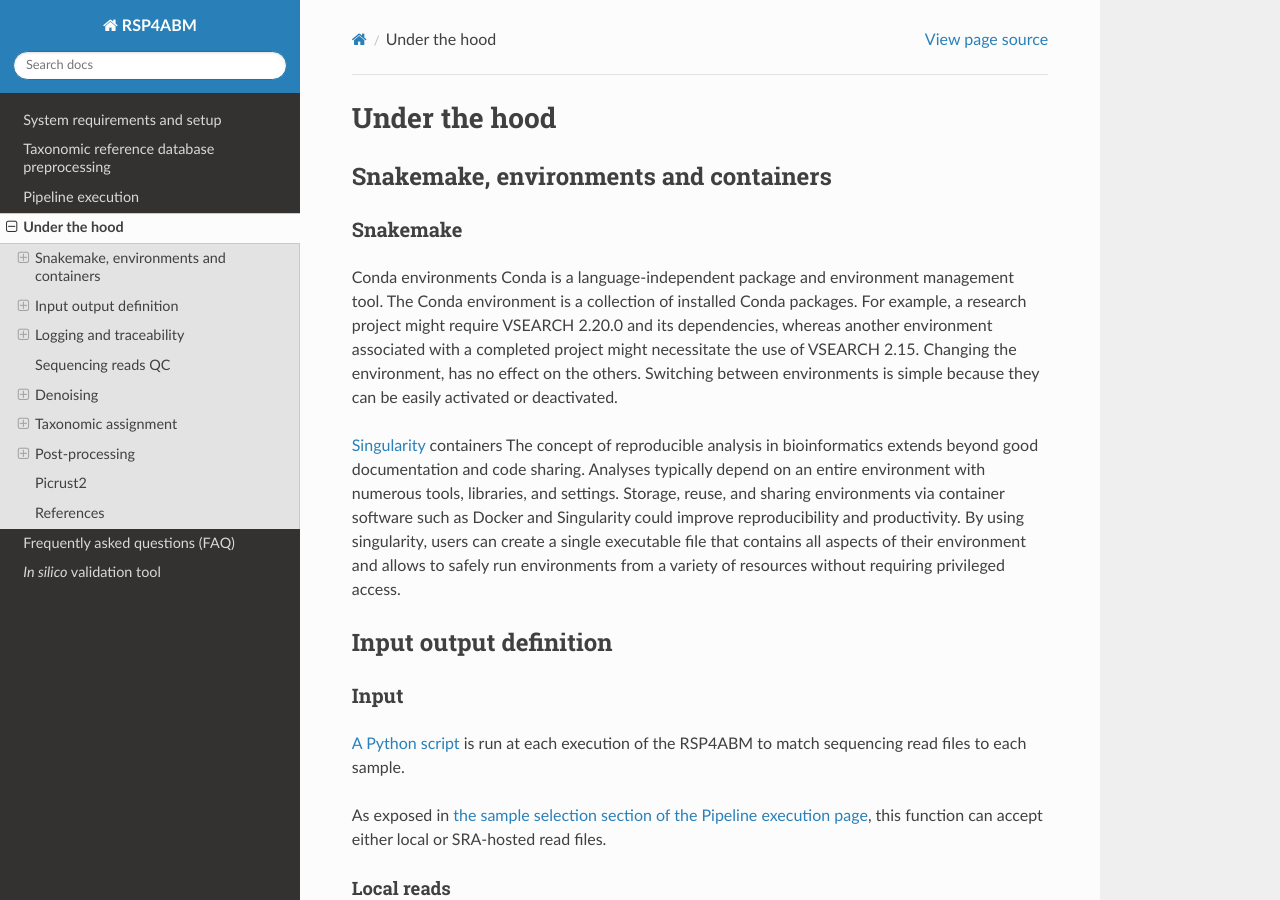
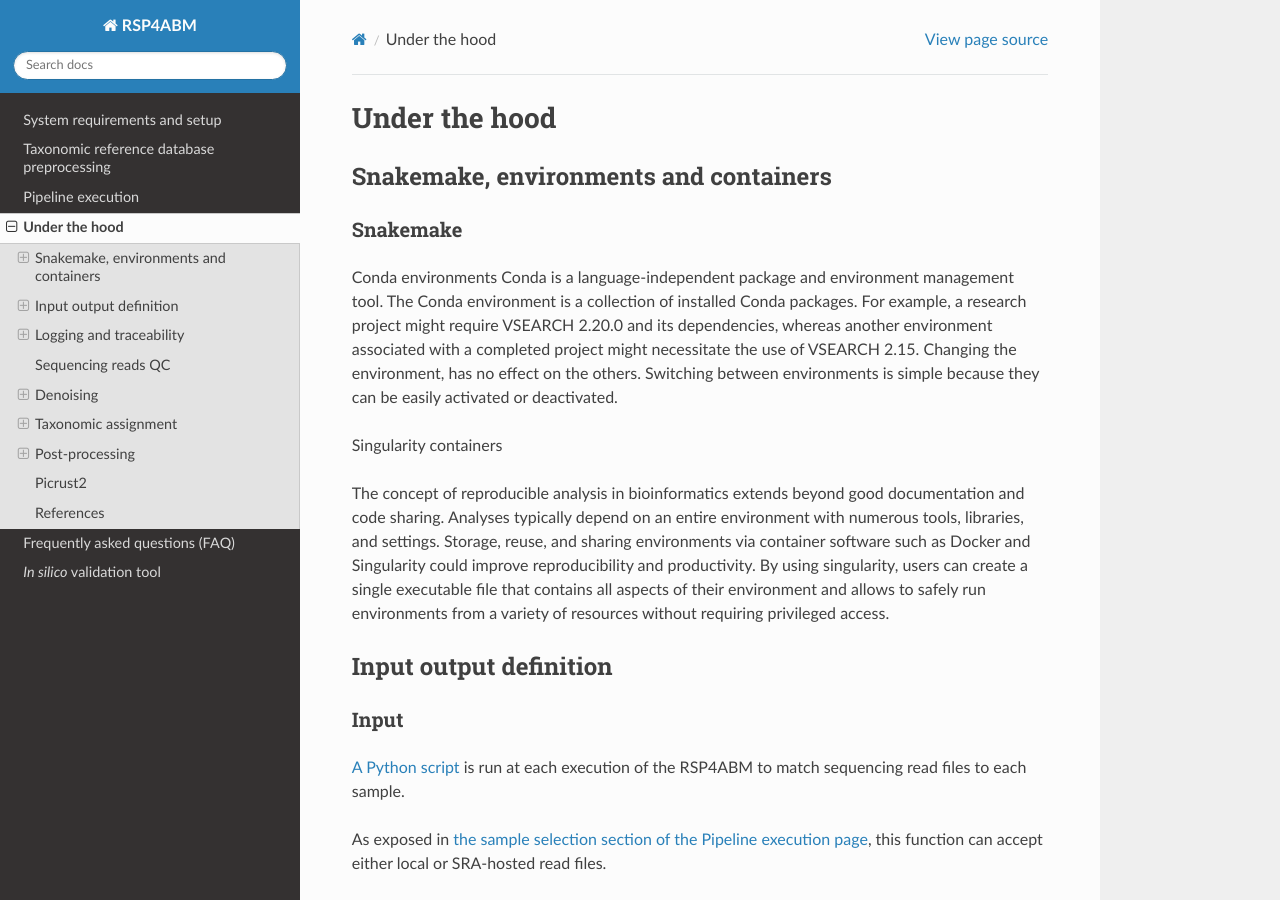
Before and after one commit to metagenlab/zAMP, a Sphinx documentation site: the page built from docs/pages/under_the_hood.rst, in a window 1280 px wide and 900 px high. Built offline with Sphinx 7.4.7 and the Read the Docs theme 2.0.0, drawn with Linux system fonts in a browser that asks for light colours; pages that are not in the unit, such as notebooks, are missing from menus.

```diff
--- a/docs/pages/under_the_hood.rst
+++ b/docs/pages/under_the_hood.rst
@@ -18,7 +18,9 @@ Switching between environments is simple because they can be easily activated or
 
 
 
-Singularity_ containers
+Singularity containers
+
+
 The concept of reproducible analysis in bioinformatics extends beyond good documentation and code sharing. Analyses typically depend on an entire environment with numerous tools, libraries, and settings. Storage, reuse, and sharing environments via container software such as Docker and Singularity could improve reproducibility and productivity. By using singularity, users can create a single executable file that contains all aspects of their environment and allows to safely run environments from a variety of resources without requiring privileged access.
 
 
```
Also changed, not shown: other parts of docs/pages/under_the_hood.rst (+1 -1 lines).
